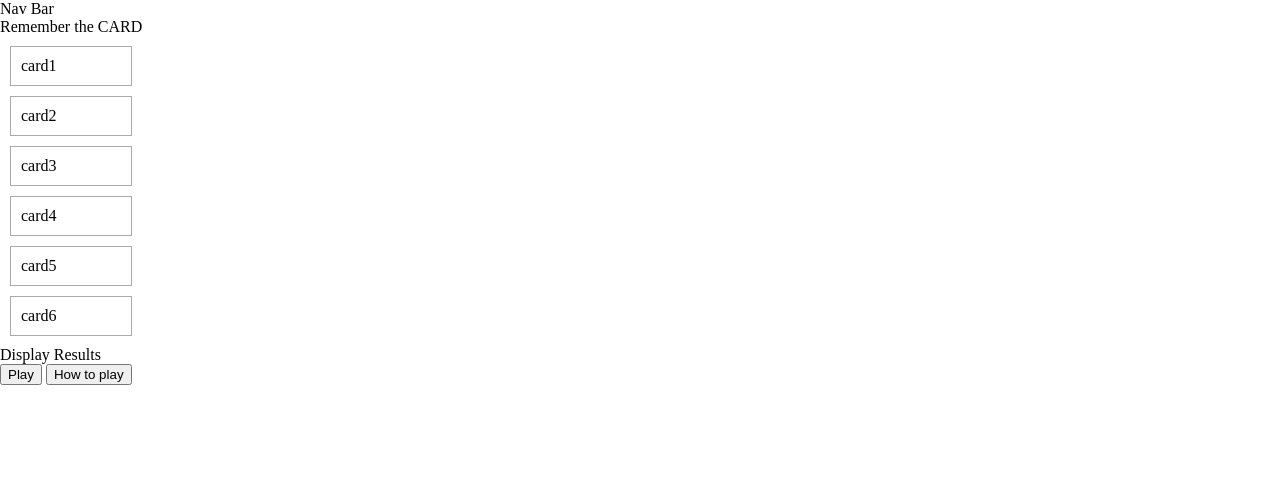
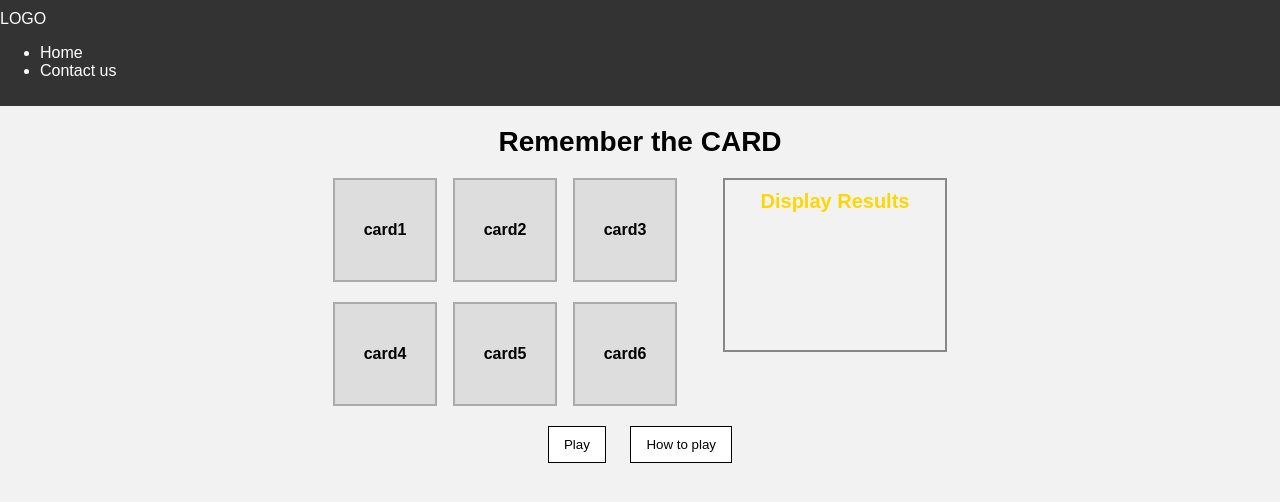
Before and after one commit to Hesham243/remember-the-card-game, a plain HTML site: page index.htm in a window 1280 px wide. Drawn offline with Linux system fonts and the light colour scheme.

Commit message:
Finished the initial styling

```diff
--- a/css/style.css
+++ b/css/style.css
@@ -1,20 +1,90 @@
-* {
+
+/* Basic reset and body */
+body {
+  font-family: Arial, sans-serif;
+  background-color: #f2f2f2;
   margin: 0;
+  padding: 0;
+  display: flex;
+  flex-direction: column;
+  align-items: center;
+}
+
+/* Nav bar */
+.nav-bar {
+  width: 100%;
+  padding: 10px;
+  background-color: #333;
+  color: white;
+  text-align: left;
+}
+
+/* Game title */
+.game-title {
+  font-size: 28px;
+  font-weight: bold;
+  margin: 20px 0;
+}
+
+/* Main containers */
+.container-a {
+  width: 80%;
+  display: flex;
+  flex-direction: column;
+  align-items: center;
+}
+
+.container-b {
+  display: flex;
+  justify-content: center;
+  gap: 50px;
+}
+
+/* Cards layout */
+.cards-container {
+  display: grid;
+  grid-template-columns: repeat(3, 100px);
+  gap: 20px;
 }
 
 .card {
-  border: 1px solid #aaa;
-  padding: 10px;
-  margin: 10px;
   width: 100px;
+  height: 100px;
+  background-color: #ddd;
+  display: flex;
+  justify-content: center;
+  align-items: center;
   cursor: pointer;
+  font-weight: bold;
+  border: 2px solid #aaa;
 }
-
-/* .red-card {
-  background-color: rgb(247, 98, 98);
-} */
 
 /* Highlighted card */
 .highlight {
   background-color: yellow;
 }
+
+/* Result display */
+.display-container {
+  width: 200px;
+  height: 150px;
+  border: 2px solid #888;
+  padding: 10px;
+  font-size: 20px;
+  color: gold;
+  font-weight: bold;
+  text-align: center;
+}
+
+/* Footer buttons */
+footer {
+  margin-top: 20px;
+}
+
+button {
+  padding: 10px 15px;
+  margin: 0 10px;
+  border: 1px solid #000;
+  background-color: white;
+  cursor: pointer;
+}
--- a/index.htm
+++ b/index.htm
@@ -8,7 +8,13 @@
   <script defer src="js/app.js"></script>
 </head>
 <body>
-  <nav class="nav-bar">Nav Bar</nav>
+  <nav class="nav-bar">
+    <div class="logo">LOGO</div>
+    <ul>
+      <li>Home</li>
+      <li>Contact us</li>
+    </ul>
+  </nav>
 
   <div class="container-a">
     <p class="game-title">Remember the CARD</p>
@@ -26,7 +32,7 @@
   </div>
 
   <footer>
-    <button class="play-button">Play</button>
+    <button class="play-button btn">Play</button>
     <button class="how-to-play-button">How to play</button>
   </footer>
 
```
